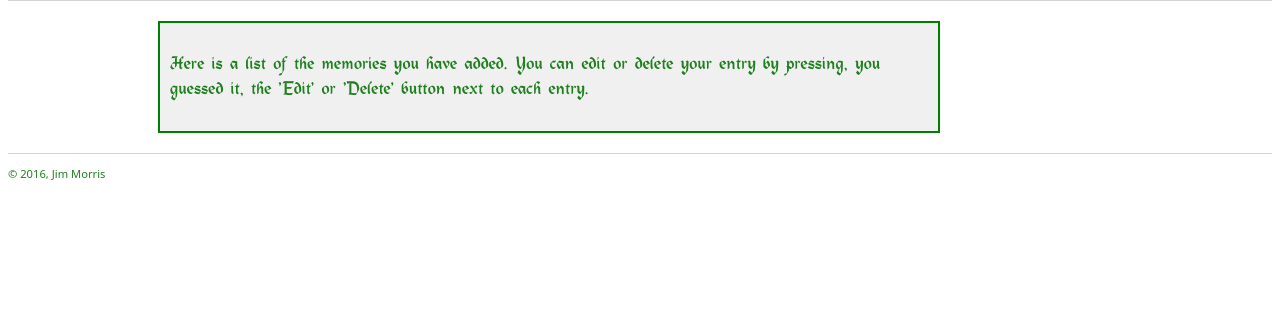
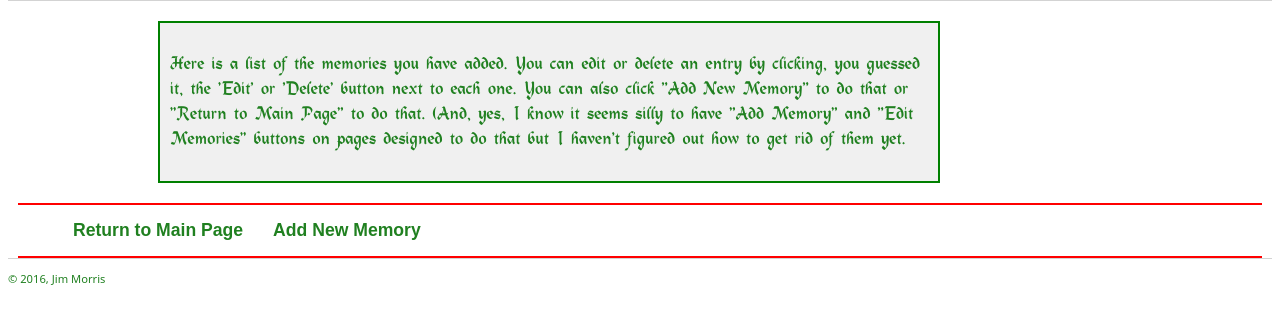
Before and after one commit to JMorris1575/christmas17, a Django app: template Christmas2016/memory/templates/memory/memory_edit_list.html in a window 1280 px wide. Shown: the part 130-454 px from the top of the page. Run offline with Django 3.2, Linux system fonts and the light colour scheme; the template is opened without the code that fills it, so the values that code supplies are empty.

Commit message:
Improvements to the operation and looks of the memory app

```diff
--- a/Christmas2016/config/settings/base.py
+++ b/Christmas2016/config/settings/base.py
@@ -122,7 +122,7 @@ AUTH_PASSWORD_VALIDATORS = [
 
 LANGUAGE_CODE = 'en-us'
 
-TIME_ZONE = 'UTC'
+TIME_ZONE = 'America/Detroit'
 
 USE_I18N = True
 
--- a/Christmas2016/gifts/templates/gifts/gift_list.html
+++ b/Christmas2016/gifts/templates/gifts/gift_list.html
@@ -9,9 +9,10 @@
         <div class="info">
             <p>Here we are again at our family Christmas page! It's easier, now, to add a Christmas memory, just click the
             Add Memory button. If you change your mind click on the Edit Memories button that will appear after you have
-            added at least one. The newest feature is the group-written Christmas story. Click on the "Add to Story"
-            button to learn more about that.</p>
+            added at least one.</p>
         </div>
+
+        <div class="line"></div>
 
         {% for gift in gift_list %}
 
--- a/Christmas2016/memory/templates/memory/memory_create.html
+++ b/Christmas2016/memory/templates/memory/memory_create.html
@@ -8,8 +8,8 @@
     <div class="info">
         <p>
             Enter a memory you have of Christmas. It can be from your childhood or from more recent times, just
-            something you would like to share with the rest. Click 'Save' and you will get a chance to confirm and/or
-            edit your entry. Click 'Cancel' to return to the main page.
+            something you would like to share with the rest. Click 'Save' and you will get a chance to edit this
+            entry along with any other entries you have made. Click 'Cancel' to return to the main page.
         </p>
     </div>
 
--- a/Christmas2016/memory/templates/memory/memory_delete.html
+++ b/Christmas2016/memory/templates/memory/memory_delete.html
@@ -5,7 +5,7 @@
     {{ block.super }}
 
     <h2 class="form-left">Are you sure you want to delete this entry:</h2>
-    <h3 class="form-left">{{ memory.post }}</h3>
+    <h3 class="form-left memory-box">{{ memory.post }}</h3>
 
     <form class="form-left" action="/memory/{{ memory.pk }}/delete/" method="post">{% csrf_token %}
         <p><button class="button" type="submit">Yes</button></p>
--- a/Christmas2016/memory/templates/memory/memory_edit_list.html
+++ b/Christmas2016/memory/templates/memory/memory_edit_list.html
@@ -7,18 +7,37 @@
 
     <div class="content">
         <div class="info">
-            <p>Here is a list of the memories you have added. You can edit or delete your entry by pressing, you
-                guessed it, the 'Edit' or 'Delete' button next to each entry.</p>
+            <p>Here is a list of the memories you have added. You can edit or delete an entry by clicking, you
+                guessed it, the 'Edit' or 'Delete' button next to each one. You can also click "Add New Memory"
+                to do that or "Return to Main Page" to do that. (And, yes, I know it seems silly to have
+                "Add Memory" and "Edit Memories" buttons on pages designed to do that but I haven't figured out
+                how to get rid of them yet.
+            </p>
+        </div>
+        <div class="line"></div>
+        <div class="container">
+            <ul class="menu">
+                <li class="left menu-list-item">
+                    <a class="no-underline menu-item" href="{% url 'dj-auth:login' %}">
+                        Return to Main Page
+                    </a>
+                </li>
+                <li class="left menu-list-item">
+                    <a class="no-underline menu-item" href="/memory/create/">
+                        Add New Memory
+                    </a>
+                </li>
+            </ul>
         </div>
         {% for memory in user_memories %}
             <div class="container">
 
                 <!-- Left Column: memory text -->
                 <div class="text-col">
-                    <p class="description">{{ memory.post }}</p>
+                    <p class="memory-box">{{ memory.post }}</p>
                 </div>
 
-                <!-- Right Column: Buttons to select a gift (or change one's mind) and add a comment -->
+                <!-- Right Column: Buttons to edit or delete this memory -->
                 <span class="right-col">
                     <form action="/memory/{{ memory.pk }}/edit/" method="get">
                         <button class="button" type="submit">Edit</button>
--- a/Christmas2016/memory/views.py
+++ b/Christmas2016/memory/views.py
@@ -17,7 +17,6 @@ class MemoryCreate(View):
                       { 'display_memory': utils.get_memory()})
 
     def post(self, request):
-        print("Got to MemoryCreate's post method.")
         memory_text = request.POST['memory_text']
         user = request.user
         memory = Memory(post=memory_text, user=user)
--- a/Christmas2016/static/site/css/christmas16.css
+++ b/Christmas2016/static/site/css/christmas16.css
@@ -35,6 +35,10 @@ header {
 
 a.no-underline {
     text-decoration: none;
+    }
+
+a.menu-item {
+    color: #208020;
     }
 
 .banner {
@@ -94,6 +98,10 @@ a.no-underline {
     border-bottom: 1px solid lightgray;
     }
 
+.full-width {
+    width: auto;
+    }
+
 .form-left {
     margin-left: 150px;
     }
@@ -131,6 +139,11 @@ a.no-underline {
     width: 154px;
     }
 
+.line {
+    border-top: 2px solid red;
+    margin: 0px 10px 0px 10px;
+    }
+
 .login-box {
     width: 100px;
     }
@@ -146,6 +159,20 @@ a.no-underline {
 .instructions {
     color: #208020;
     font-family: arial sans;
+    }
+
+.menu {
+    margin-top: 0px;
+    margin-bottom: 0px;
+    }
+
+.menu-list-item {
+    list-style-type: none;
+    margin-right: 20px;
+    padding: 5px;
+    font-size: 110%;
+    font-weight: bold;
+    font-family: sans-serif;
     }
 
 .memory-block {
```
Also changed, not shown: Christmas2016/mail/static/mail/invitation.txt (deleted, +0 -23 lines).
